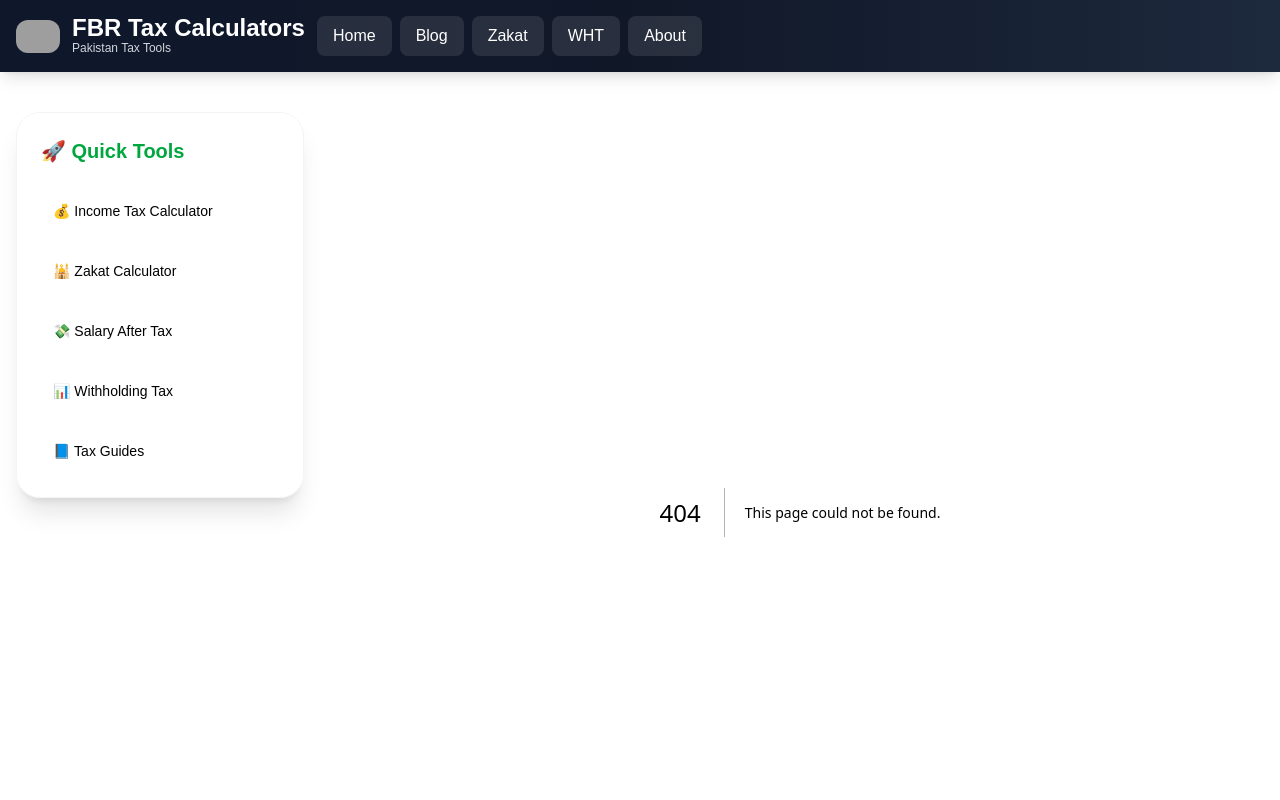
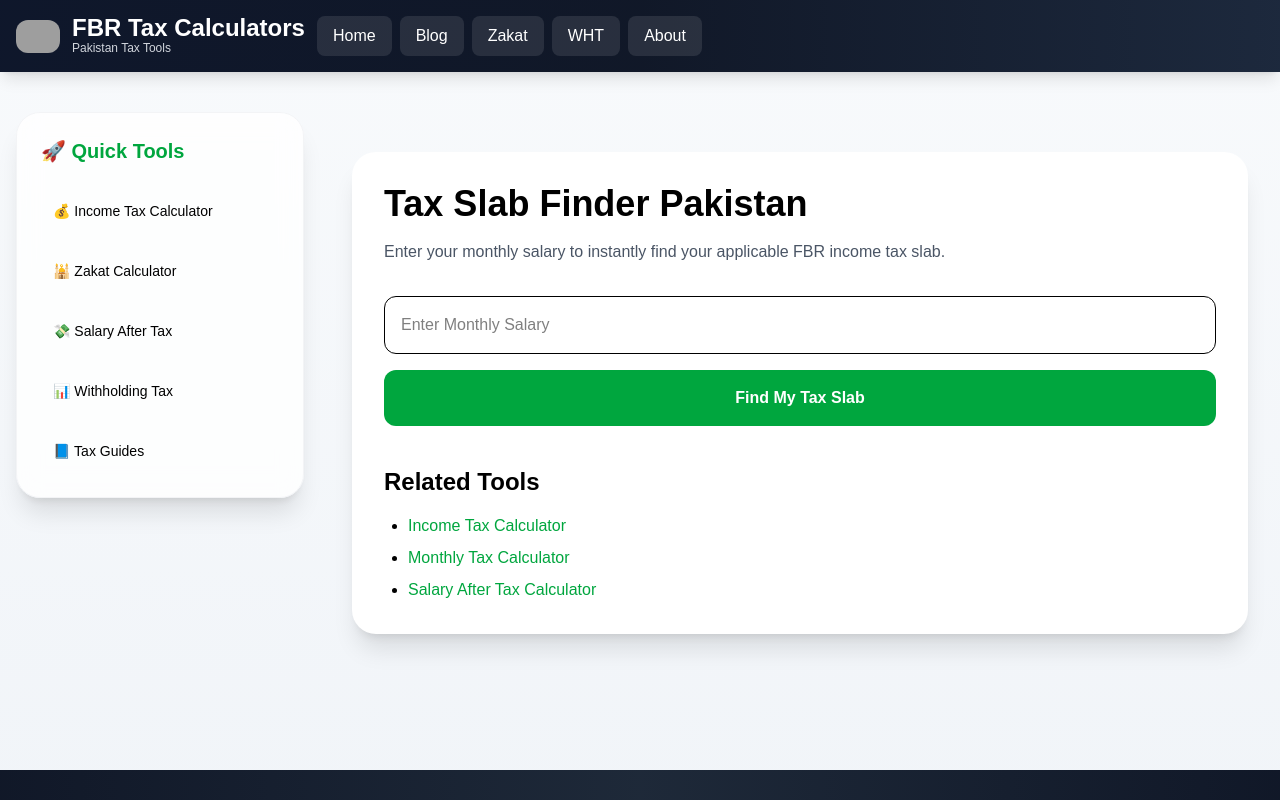
Before and after one commit to muhammadobaid1986/fbrtaxcalculators, a Next.js app: page /tax-slab-finder-pakistan in a window 1280 px wide. Before the commit this address had no page. Shown: the top 800 px of the page. Built offline with nearby package versions, Linux system fonts and the light colour scheme; grey boxes are pictures that could not be loaded.

Commit message:
add tax slab finder

```diff
--- a/app/blog/page.tsx
+++ b/app/blog/page.tsx
@@ -93,6 +93,11 @@ const posts = [
   title: "Income Tax on Rs.250,000 Salary in Pakistan",
   link: "/income-tax-on-250000-salary-pakistan"
 },
+
+{
+  title: "Tax Slab Finder Pakistan",
+  link: "/tax-slab-finder-pakistan"
+},
 ];
 
 export default function Blog() {
--- a/app/sitemap.ts
+++ b/app/sitemap.ts
@@ -141,6 +141,11 @@ export default function sitemap() {
   url: "https://fbrtaxcalculators.com/income-tax-on-250000-salary-pakistan",
   lastModified: new Date(),
 },
+
+{
+  url: "https://fbrtaxcalculators.com/tax-slab-finder-pakistan",
+  lastModified: new Date(),
+},
   ];
 
 }
--- /dev/null
+++ b/app/tax-slab-finder-pakistan/page.tsx
@@ -0,0 +1,130 @@
+"use client";
+
+import { useState } from "react";
+
+type Slab = {
+  min: number;
+  max: number;
+  rate: number;
+  fixed: number;
+};
+
+const slabs: Slab[] = [
+  { min: 0, max: 600000, rate: 0, fixed: 0 },
+  { min: 600000, max: 1200000, rate: 0.01, fixed: 0 },
+  { min: 1200000, max: 2400000, rate: 0.15, fixed: 6000 },
+  { min: 2400000, max: 3600000, rate: 0.25, fixed: 186000 },
+  { min: 3600000, max: Infinity, rate: 0.35, fixed: 486000 },
+];
+
+export default function TaxSlabFinder() {
+  const [salary, setSalary] = useState("");
+  const [result, setResult] = useState<Slab | null>(null);
+
+  const findSlab = () => {
+    const annualIncome = Number(salary) * 12;
+
+    const slab = slabs.find(
+      (s) => annualIncome > s.min && annualIncome <= s.max
+    );
+
+    setResult(slab || null);
+  };
+
+  return (
+    <div className="max-w-4xl mx-auto bg-white rounded-3xl shadow-xl p-8 mt-10">
+
+      <h1 className="text-4xl font-bold mb-4">
+        Tax Slab Finder Pakistan
+      </h1>
+
+      <p className="text-gray-600 mb-8">
+        Enter your monthly salary to instantly find your applicable FBR income tax slab.
+      </p>
+
+      <input
+        type="number"
+        placeholder="Enter Monthly Salary"
+        value={salary}
+        onChange={(e) => setSalary(e.target.value)}
+        className="w-full border p-4 rounded-xl mb-4"
+      />
+
+      <button
+        onClick={findSlab}
+        className="w-full bg-green-600 text-white p-4 rounded-xl font-bold"
+      >
+        Find My Tax Slab
+      </button>
+
+      {result && (
+        <div className="mt-8 bg-green-50 rounded-2xl p-6">
+
+          <h2 className="text-2xl font-bold mb-4">
+            Your Tax Slab
+          </h2>
+
+          <p>
+            <strong>Annual Income Starts From:</strong>{" "}
+            Rs {result.min.toLocaleString()}
+          </p>
+
+          <p>
+            <strong>Annual Income Ends At:</strong>{" "}
+            {result.max === Infinity
+              ? "Above"
+              : `Rs ${result.max.toLocaleString()}`}
+          </p>
+
+          <p>
+            <strong>Tax Rate:</strong>{" "}
+            {result.rate * 100}%
+          </p>
+
+          <p>
+            <strong>Fixed Tax:</strong>{" "}
+            Rs {result.fixed.toLocaleString()}
+          </p>
+
+        </div>
+      )}
+
+      <div className="mt-10">
+
+        <h2 className="text-2xl font-bold mb-4">
+          Related Tools
+        </h2>
+
+        <ul className="list-disc pl-6 space-y-2">
+
+          <li>
+            <a href="/" className="text-green-600">
+              Income Tax Calculator
+            </a>
+          </li>
+
+          <li>
+            <a
+              href="/monthly-tax-calculator-pakistan"
+              className="text-green-600"
+            >
+              Monthly Tax Calculator
+            </a>
+          </li>
+
+          <li>
+            <a
+              href="/salary-after-tax-calculator"
+              className="text-green-600"
+            >
+              Salary After Tax Calculator
+            </a>
+          </li>
+
+        </ul>
+
+      </div>
+
+    </div>
+  );
+}
```
